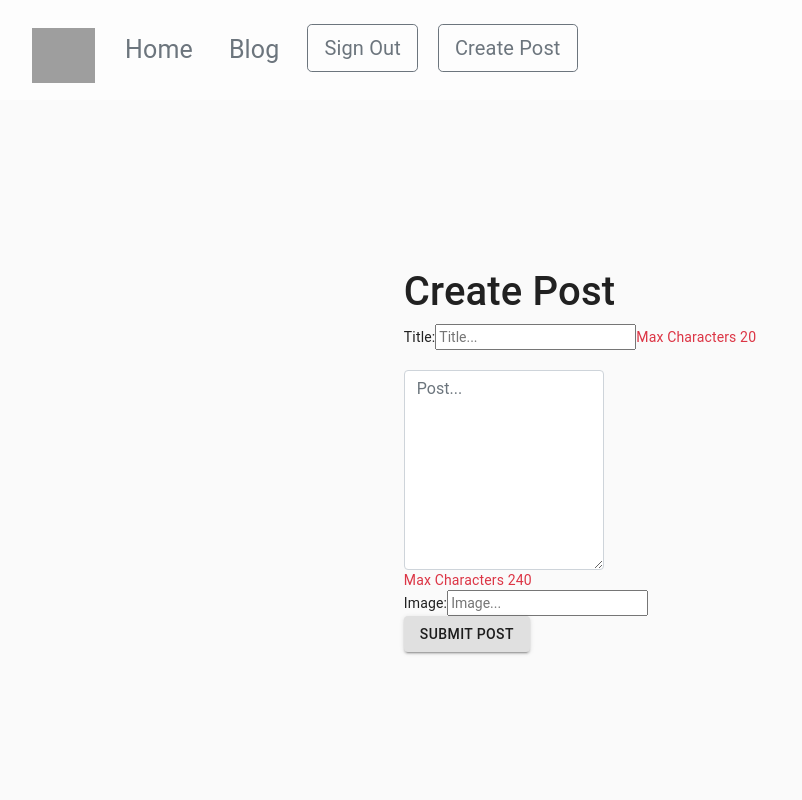
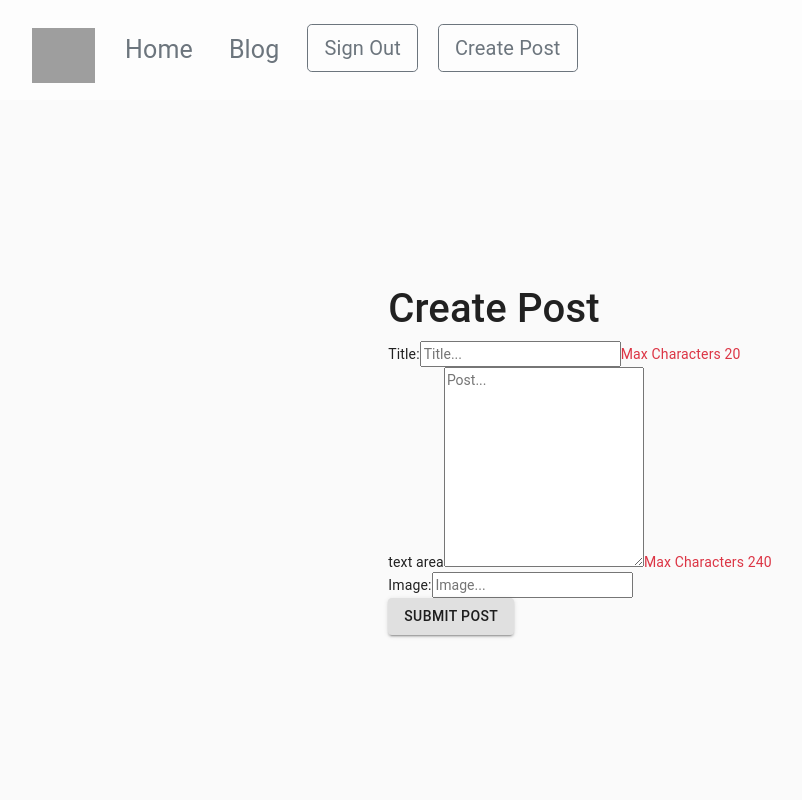
Before and after one commit to pelagicBKK/pilates-site, a React (Create React App) app: page /CreatePost in a window 1280 px wide. Shown: the top 800 px of the page, without its empty margins (60-862 px from the left). Built offline with nearby package versions, Linux system fonts and the light colour scheme; no server answers; sample sign-in values are in the browser's storage; grey boxes are pictures that could not be loaded.

Commit message:
style author text and image

```diff
--- a/src/components/blogs/BlogCard.jsx
+++ b/src/components/blogs/BlogCard.jsx
@@ -8,8 +8,8 @@ import {   } from '@material-ui/core';
 // import stock2 from '../../images/stock-photos/stock-2.jpg';
 // import stock3 from '../../images/stock-photos/stock-3.jpg';
 
-export default function BlogCard({title, text, author, image, avatar}) {
-
+export default function BlogCard({ text, author, image, avatar, title}) {
+  // title, text, author, image, avatar
   // id, title, text, image,author,
 
   return (
@@ -40,7 +40,9 @@ export default function BlogCard({title, text, author, image, avatar}) {
 
                 <div className="card-text-tech-summary ">
 
-                 <h5>{author } </h5>
+                 <h5
+                 style={{fontFamily: 'Comic Sans MS'}}
+                 >@{author } </h5>
                  </div>
                  <div >
 
@@ -48,8 +50,9 @@ export default function BlogCard({title, text, author, image, avatar}) {
                     style={{
 
 
-
-
+                      width: 65,
+                      height: 65,
+                        borderRadius: 55,
                         marginBottom: 25,
 
 
--- a/src/pages/BlogsPage.jsx
+++ b/src/pages/BlogsPage.jsx
@@ -74,12 +74,15 @@ function BlogsPage() {
       </form>
     </div>
     <div className="row row-cols-1  row-cols-md-3" >
-    {postLists.map ((post) => (
+
+
+   { postLists.map ((post) => (
 
         <BlogCard
+
+        key={post.id}
         post={post}
-        key={post.id}
-        id={post.id}
+
         title={post.title}
         text={post.postText}
         author={post.author.name}
--- a/src/pages/CreatePost.jsx
+++ b/src/pages/CreatePost.jsx
@@ -75,20 +75,23 @@ function CreatePost ({isAuth}) {
       <div className="inputGp">
         <label>Title:</label>
         <input
-        maxLength="20"
+        // maxLength="20"
         placeholder="Title..."
+        required="required"
         onChange={(event) => {setTitle(event.target.value);
         }}
         />
        <span class="error text-danger">Max Characters 20</span>
-        <div className="inputGp form-group has-error">
-        <label className="control-label" for="inputError"></label>
+        <div className="inputGp form-group ">
+        <label >text area</label>
         <textarea placeholder="Post..."
          type="text"
-         class="form-control"
-         id="inputError"
+        //  class="form-control"
+        //  className="text"
+         id="text"
          maxlength="240"
          row={5}
+         required="required"
          style={{width:200, height:200}}
 
 
@@ -112,9 +115,10 @@ function CreatePost ({isAuth}) {
         <div className="inputGp">
         <label>Image:</label>
         <input
+        required="required"
+        placeholder="Image..."
+        onChange={(event) => {setPostImage(event.target.value)
 
-        placeholder="Image..."
-        onChange={(event) => {setPostImage(event.target.value);
         }}
         />
         </div>
```
